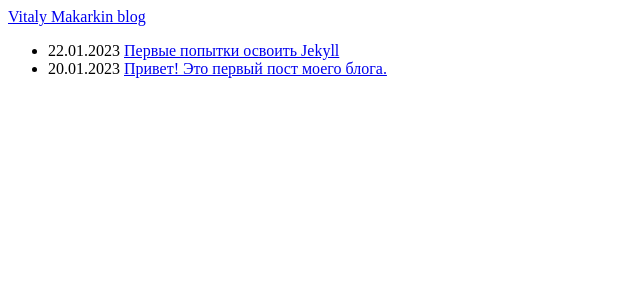
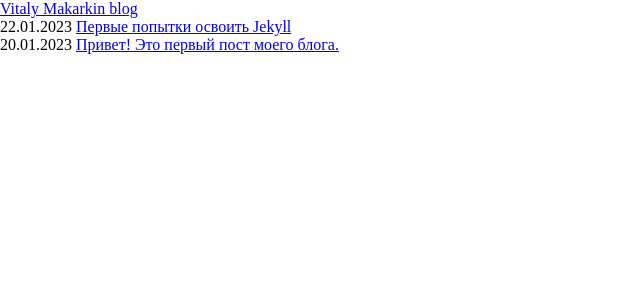
Before and after one commit to VitalyMakarkin/vitalymakarkin.github.io, a Jekyll site: the page built from index.md, in a window 1280 px wide. Shown: the top 300 px of the page, without its empty margins (0-640 px from the left). Built offline with Jekyll 4.4.1, drawn with Linux system fonts in a browser that asks for light colours.

Commit message:
Update styles

```diff
--- a/_sass/base.scss
+++ b/_sass/base.scss
@@ -3,3 +3,28 @@
 html {
   height: 100%;
 }
+
+body {
+  padding: 0;
+  margin: 0;
+  min-height: 100%;
+}
+
+p {
+  padding: 0;
+  margin: 0;
+}
+
+ul {
+  padding: 0;
+  margin: 0;
+  // TODO: remove leading symbol
+}
+
+.post-list {
+  // TODO
+}
+
+.post {
+  // TODO
+}
--- a/_sass/layout.scss
+++ /dev/null
@@ -1 +0,0 @@
-@charset "utf-8";
--- a/assets/css/style.scss
+++ b/assets/css/style.scss
@@ -2,4 +2,3 @@
 # Only the main Sass file needs front matter (the dashes are enough)
 ---
 @import "base";
-@import "layout";
```
